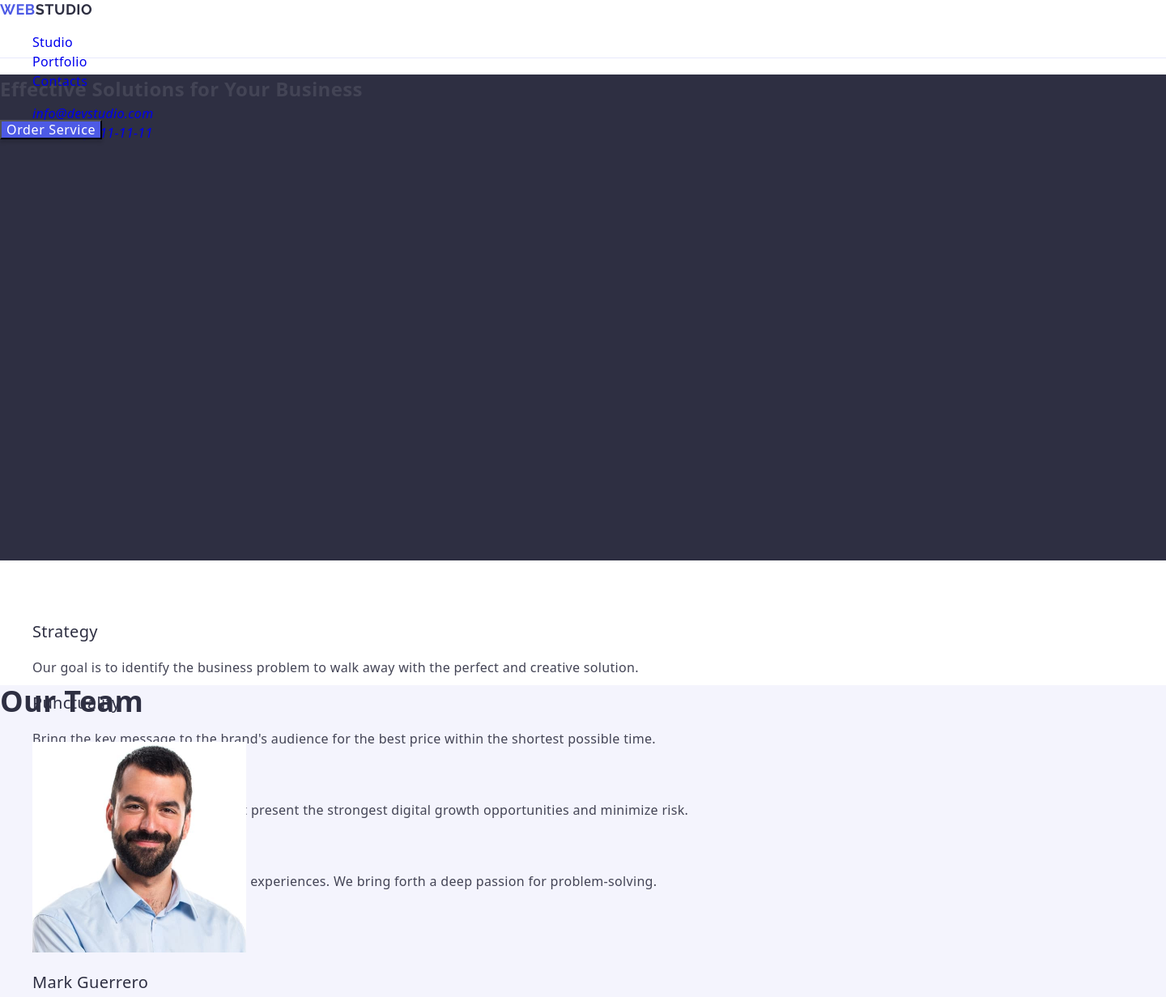
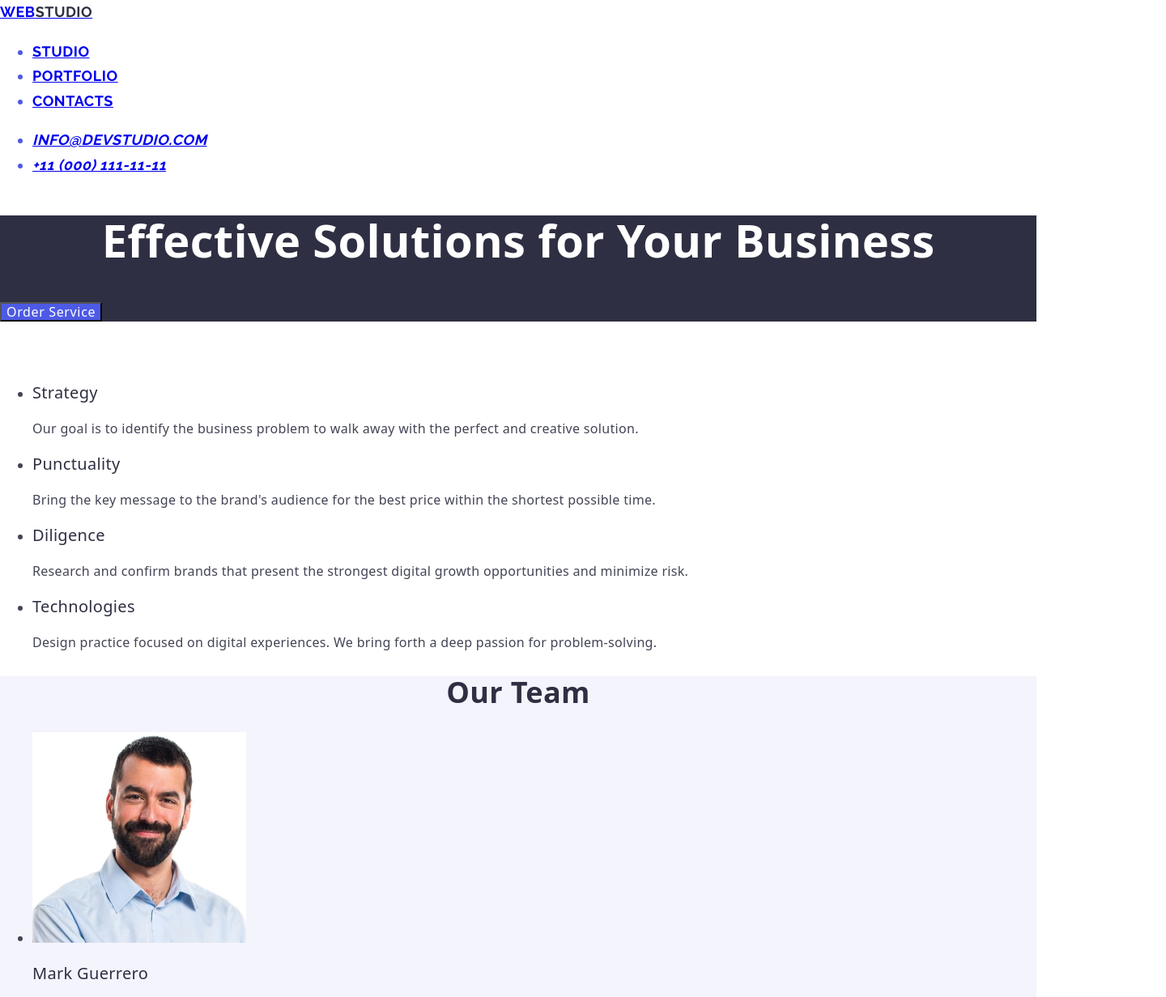
Before and after one commit to Ruslan-Yaremko/goit-markup-hw-02, a plain HTML site: page index.html in a window 1280 px wide. Shown: the top 1231 px of the page at 81% size, 1440 px wide, since content can reach past the window. Drawn offline with nearby package versions, Linux system fonts and the light colour scheme.

Commit message:
udpay index html file

```diff
--- a/css/styles.css
+++ b/css/styles.css
@@ -8,16 +8,10 @@ body {
     color: #434455;
 }
 .header-nav{
-    border-bottom: 1px solid #e7e9fc;
-        width: 1440px;
-        height: 72px;
-        background: #fff;
-}
-.logo{
     font-family: "Raleway", sans-serif;
     font-weight: 700;
         font-size: 18px;
-        line-height: 1.17;
+        line-height: 1.7;
         letter-spacing: 0.03em;
         text-transform: uppercase;
         color: #4d5ae5;
@@ -28,76 +22,41 @@ body {
 .logo-white{
     color: #f4f4fd;
 }
-.link-text{
-    font-weight: 500;
-    color: #2e2f42;
+.section-1{
+    background: #2e2f42;
 }
-.header-1{
-    background: #2e2f42;
-    width: 1440px;
-    height: 600px;
-}
-title {
+.title{
     font-weight: 700;
     font-size: 56px;
     line-height: 1.07143;
+    text-align: center;
     color: #fff;
 }
 .button{
+    background: #4d5ae5;
     font-weight: 500;
     letter-spacing: 0.04em;
     color: #fff;
-    box-shadow: 0 4px 4px 0 rgba(0, 0, 0, 0.15);
-    background: #4d5ae5;
-    cursor: pointer;
 }
-.header-2{
-    width: 1128px;
-    height: 104px;
+.sr-only {
+    visibility: hidden;
 }
-.head-3 {
+.head-3{
 font-weight: 500;
 font-size: 20px;
+line-height: 1.2;
 color: #2e2f42;
-    line-height: 1.2;
 }
-.header-3{
+.section-3{
     background: #f4f4fd;
-    width: 1440px;
-    height: 732px;
 }
-.header-4{
-    width: 1128px;
-    height: 1000px;
-}
-.head-2 {
+.head-2{
+    font-weight: 700;
         font-size: 36px;
-    font-weight: 700;
+        line-height: 1.1;
+        text-align: center;
         color: #2e2f42;
-    line-height: 1.11111;
-}
-
-.header-3 {
-    font-weight: 500;
-    font-size: 20px;
-    color: #2e2f42;
-    line-height: 1.2;
 }
 .footer{
     background: #2e2f42;
-    width: 1440px;
-    height: 312px;
 }
-.text-footer{
-        color: #f4f4fd;
-}
-
-.sr-only {
-    visibility: hidden;
-}
-a{
-    text-decoration: none;
-}
-ul{
-    list-style-type: none;
-}
--- a/index.html
+++ b/index.html
@@ -30,11 +30,11 @@
   </address>
     </header>
     <main>
-        <section class="header-1">
+        <section class="section-1">
         <h1 class="title">Effective Solutions for Your Business</h1>
         <button type="button" class="button">Order Service</button>
     </section>
-    <section class="header-2">
+    <section class="section-2">
     <h2 class="sr-only" aria-hidden="true">Effective Solutions for Your Business</h2>
         <ul>
             <li><h3 class="head-3">Strategy</h3>
@@ -55,7 +55,7 @@
             </p></li>
         </ul>
         </section>
-        <section class="header-3">
+        <section class="section-3">
             <h2 class="head-2">Our Team</h2>
             <ul>
             <li>
```
Lines whose indentation alone changed are shown as unchanged.
